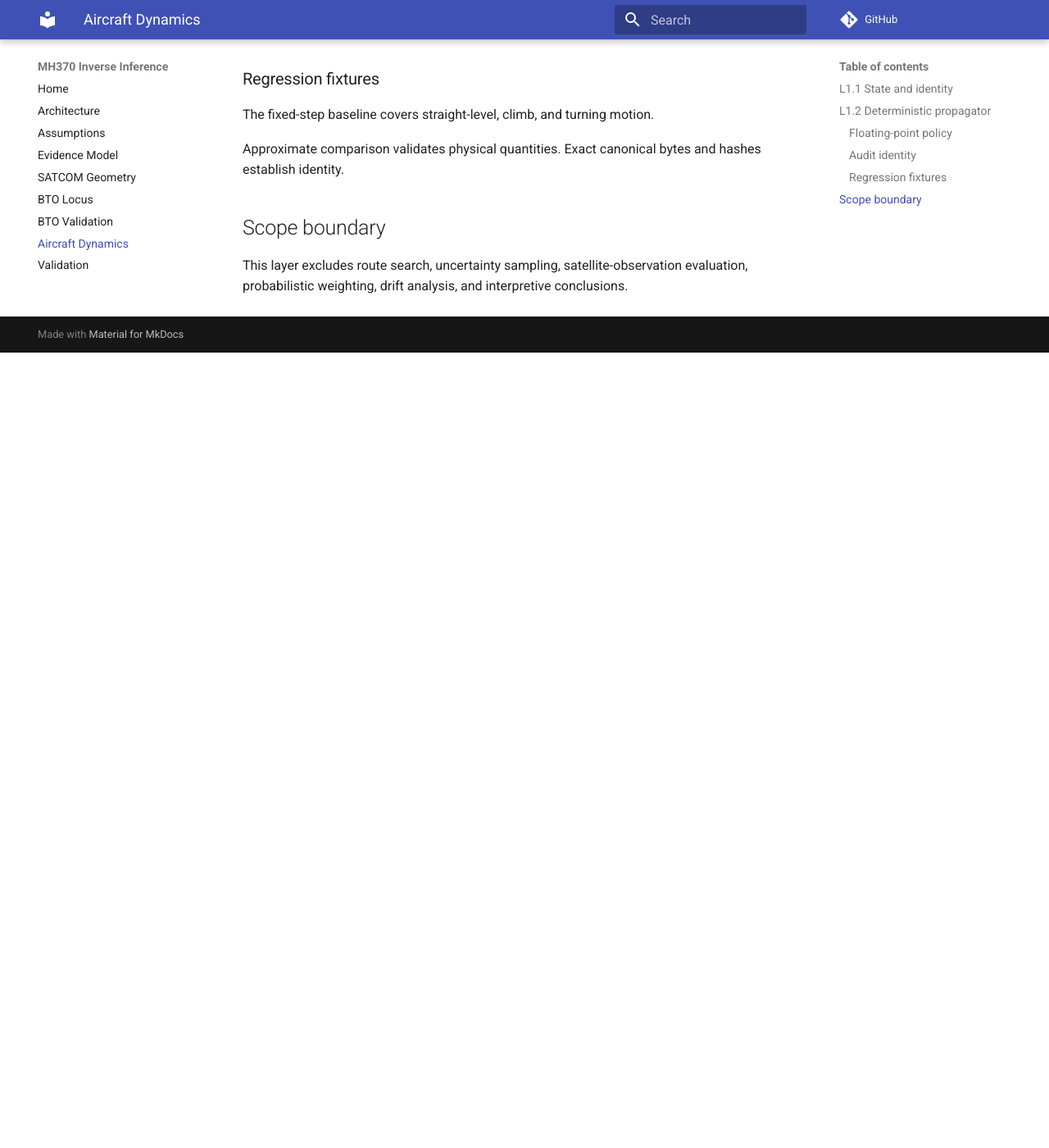
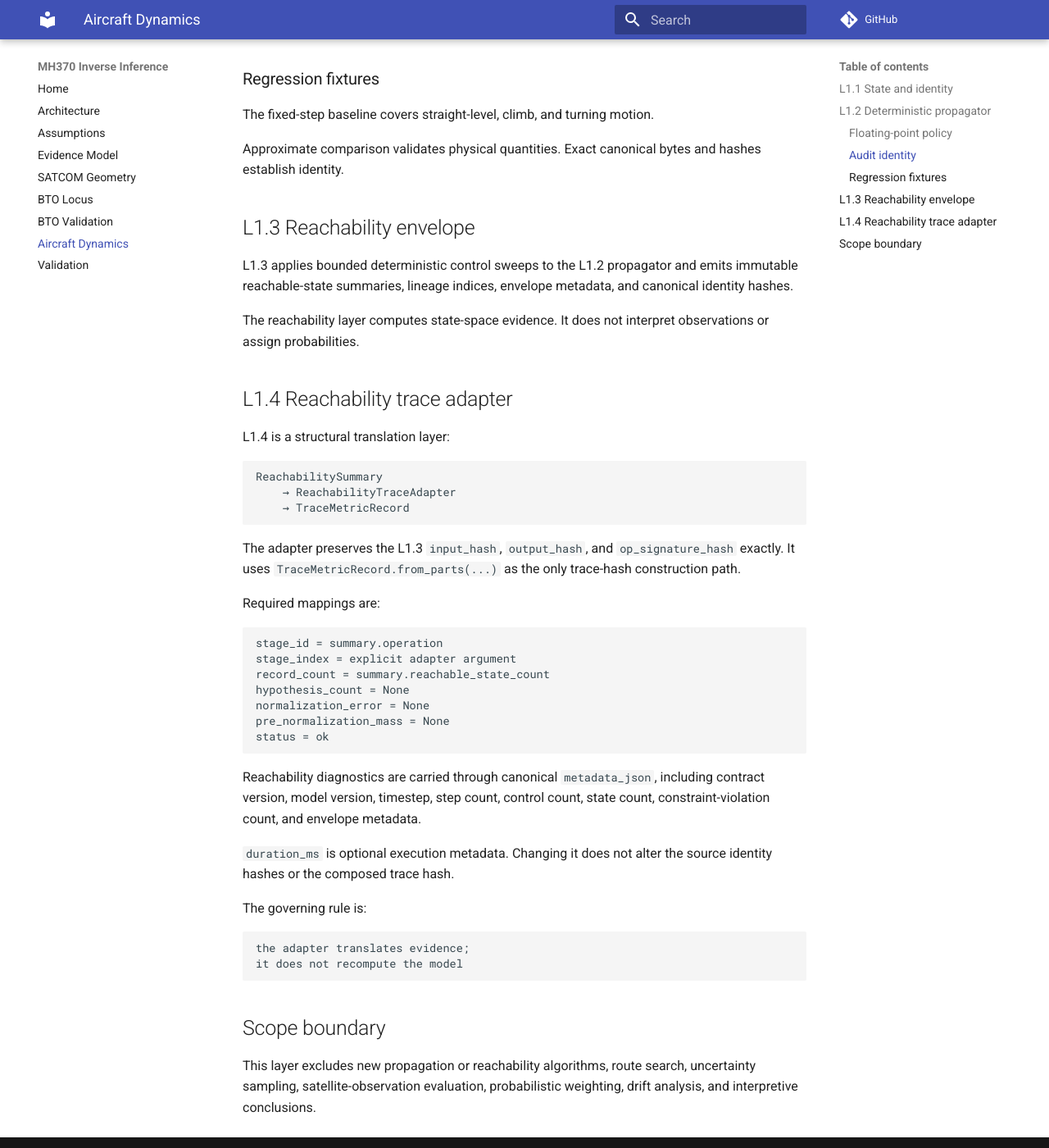
Before and after one commit to bradshawdanni-collab/mh370-inverse-inference, an MkDocs documentation site: the page built from docs/aircraft-dynamics.md, in a window 1280 px wide and 1400 px high, scrolled down 1391 px. Shown: the whole window at 82% size. Built offline with MkDocs 1.6.1 and Material for MkDocs 9.7.7, drawn with Linux system fonts in a browser that asks for light colours; comment, search, counter and statistics services are not loaded; before the commit the page ends 1821 px from its top, so only the background shows below that.

Commit message:
Document L1.4 reachability trace adapter

````diff
--- a/docs/aircraft-dynamics.md
+++ b/docs/aircraft-dynamics.md
@@ -54,6 +54,47 @@ The fixed-step baseline covers straight-level, climb, and turning motion.
 
 Approximate comparison validates physical quantities. Exact canonical bytes and hashes establish identity.
 
+## L1.3 Reachability envelope
+
+L1.3 applies bounded deterministic control sweeps to the L1.2 propagator and emits immutable reachable-state summaries, lineage indices, envelope metadata, and canonical identity hashes.
+
+The reachability layer computes state-space evidence. It does not interpret observations or assign probabilities.
+
+## L1.4 Reachability trace adapter
+
+L1.4 is a structural translation layer:
+
+```text
+ReachabilitySummary
+    → ReachabilityTraceAdapter
+    → TraceMetricRecord
+```
+
+The adapter preserves the L1.3 `input_hash`, `output_hash`, and `op_signature_hash` exactly. It uses `TraceMetricRecord.from_parts(...)` as the only trace-hash construction path.
+
+Required mappings are:
+
+```text
+stage_id = summary.operation
+stage_index = explicit adapter argument
+record_count = summary.reachable_state_count
+hypothesis_count = None
+normalization_error = None
+pre_normalization_mass = None
+status = ok
+```
+
+Reachability diagnostics are carried through canonical `metadata_json`, including contract version, model version, timestep, step count, control count, state count, constraint-violation count, and envelope metadata.
+
+`duration_ms` is optional execution metadata. Changing it does not alter the source identity hashes or the composed trace hash.
+
+The governing rule is:
+
+```text
+the adapter translates evidence;
+it does not recompute the model
+```
+
 ## Scope boundary
 
-This layer excludes route search, uncertainty sampling, satellite-observation evaluation, probabilistic weighting, drift analysis, and interpretive conclusions.
+This layer excludes new propagation or reachability algorithms, route search, uncertainty sampling, satellite-observation evaluation, probabilistic weighting, drift analysis, and interpretive conclusions.
````
